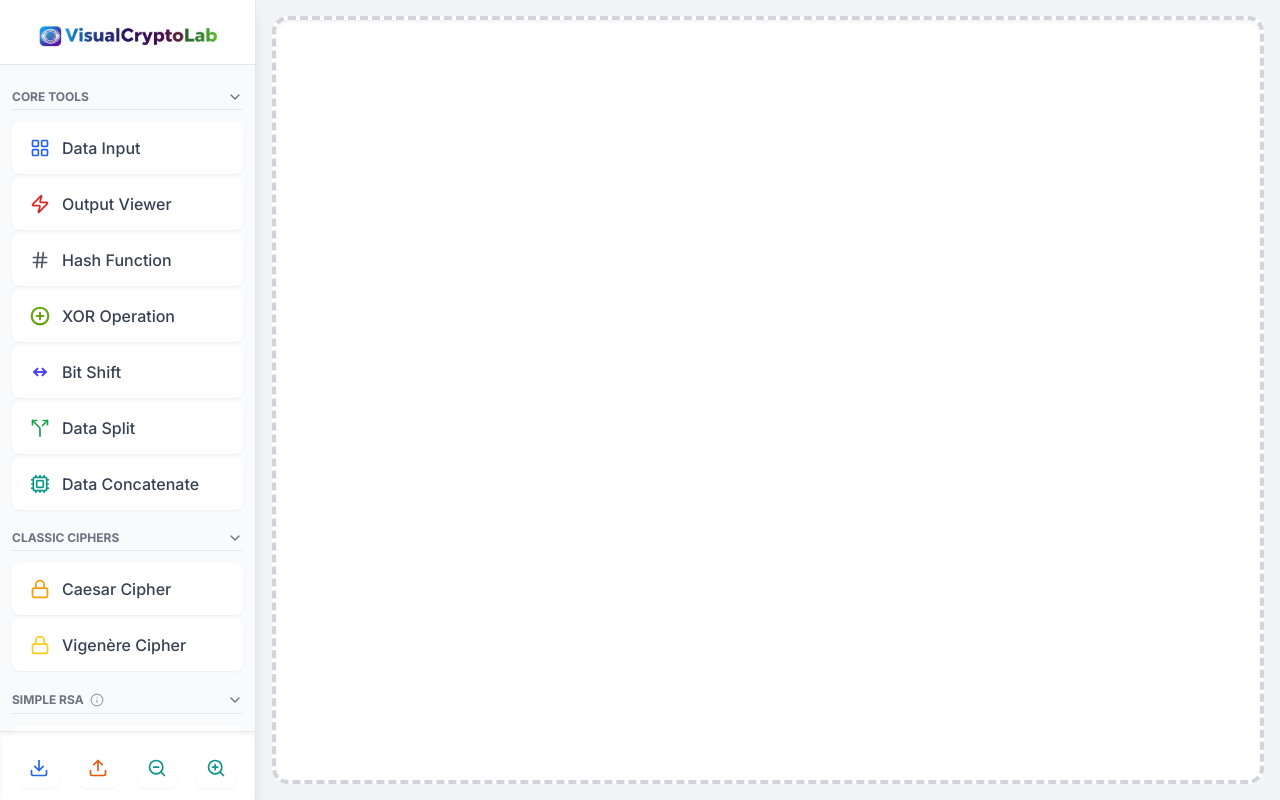
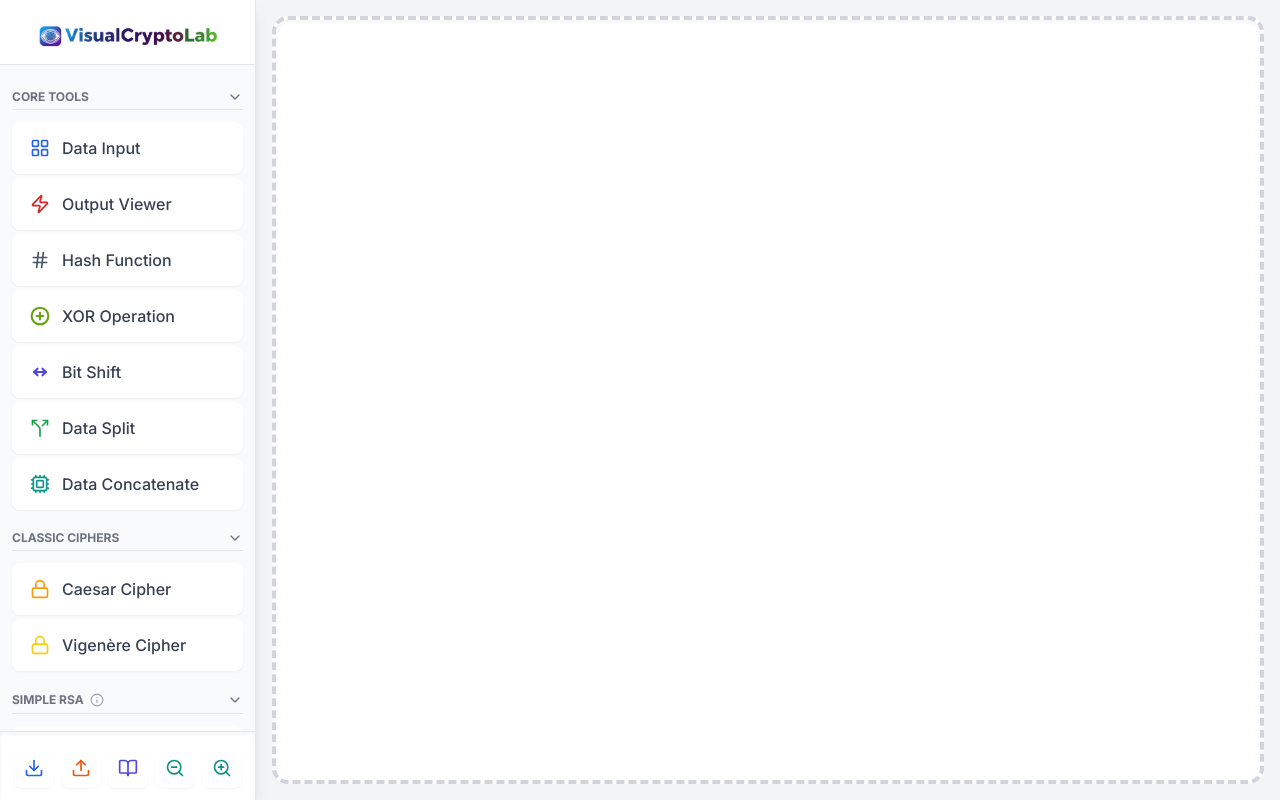
Before and after one commit to visualcryptolab/vcryptolab, a React (Vite) app: page / in a window 1280 px wide. Built offline with nearby package versions, Linux system fonts and the light colour scheme.

Commit message:
Example button

```diff
--- a/src/components/Toolbar.jsx
+++ b/src/components/Toolbar.jsx
@@ -1,5 +1,5 @@
 import React, { useState, useCallback } from 'react';
-import { Download, Upload, ZoomIn, ZoomOut, Info, ChevronDown } from 'lucide-react';
+import { Download, Upload, ZoomIn, ZoomOut, Info, ChevronDown, BookOpen } from 'lucide-react';
 import {
     ORDERED_NODE_GROUPS,
     NODE_DEFINITIONS,
@@ -55,11 +55,12 @@ const Toolbar = ({ addNode, onDownloadProject, onUploadProject, onZoomIn, onZoom
             <div className="flex justify-around space-x-1 p-3 pt-4 border-t border-gray-200 flex-shrink-0 bg-white shadow-inner">
                 <ToolbarButton icon={Download} label="Export JSON" color="blue" onClick={onDownloadProject} />
                 <ToolbarButton icon={Upload} label="Import JSON" color="orange" onChange={onUploadProject} isFileInput={true} />
+                <ToolbarButton icon={BookOpen} label="Examples" color="indigo" onClick={() => window.open('https://github.com/visualcryptolab/vcryptolab/tree/main/docs/examples', '_blank')} />
                 <ToolbarButton icon={ZoomOut} label="Zoom Out" color="teal" onClick={onZoomOut} />
                 <ToolbarButton icon={ZoomIn} label="Zoom In" color="teal" onClick={onZoomIn} />
             </div>
         </div>
     );
-}
+};
 
 export default Toolbar;
```
Also changed, not shown: 1 other file (tests, documents, lock files or other folders).
